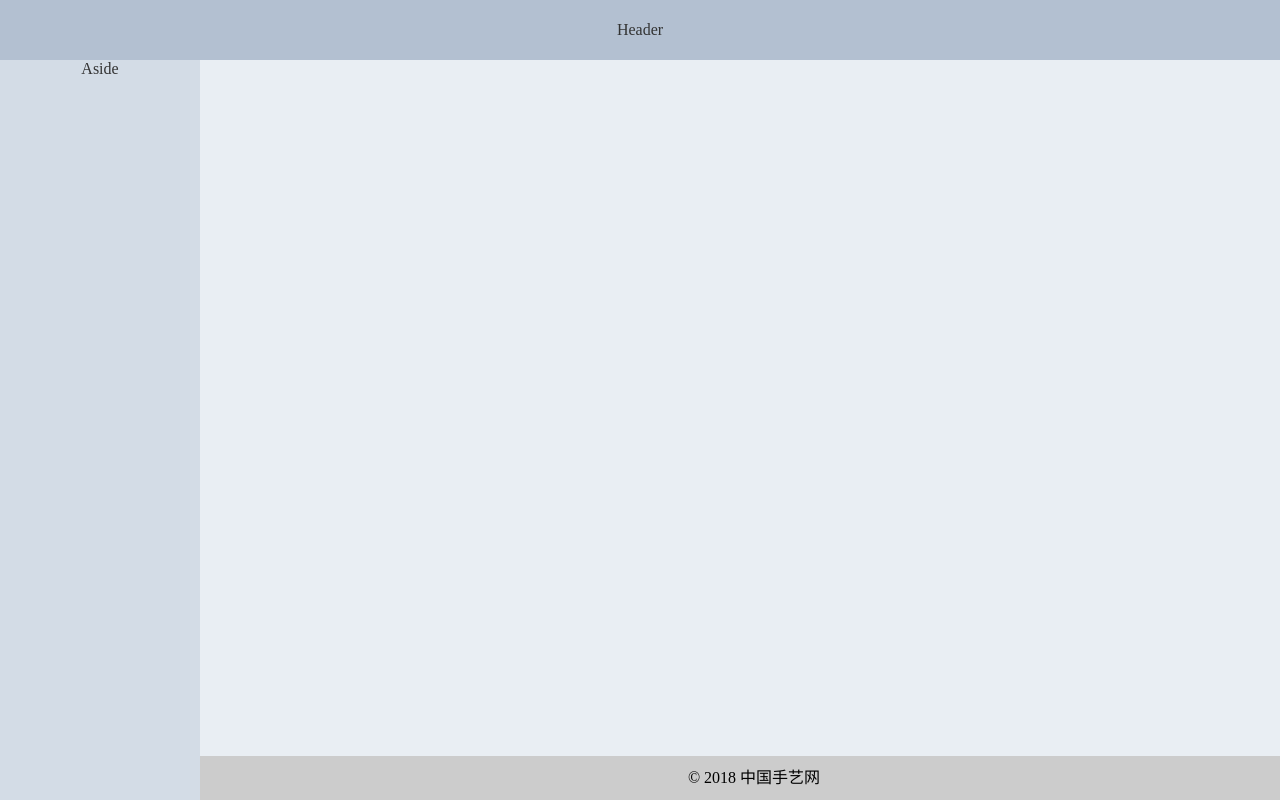
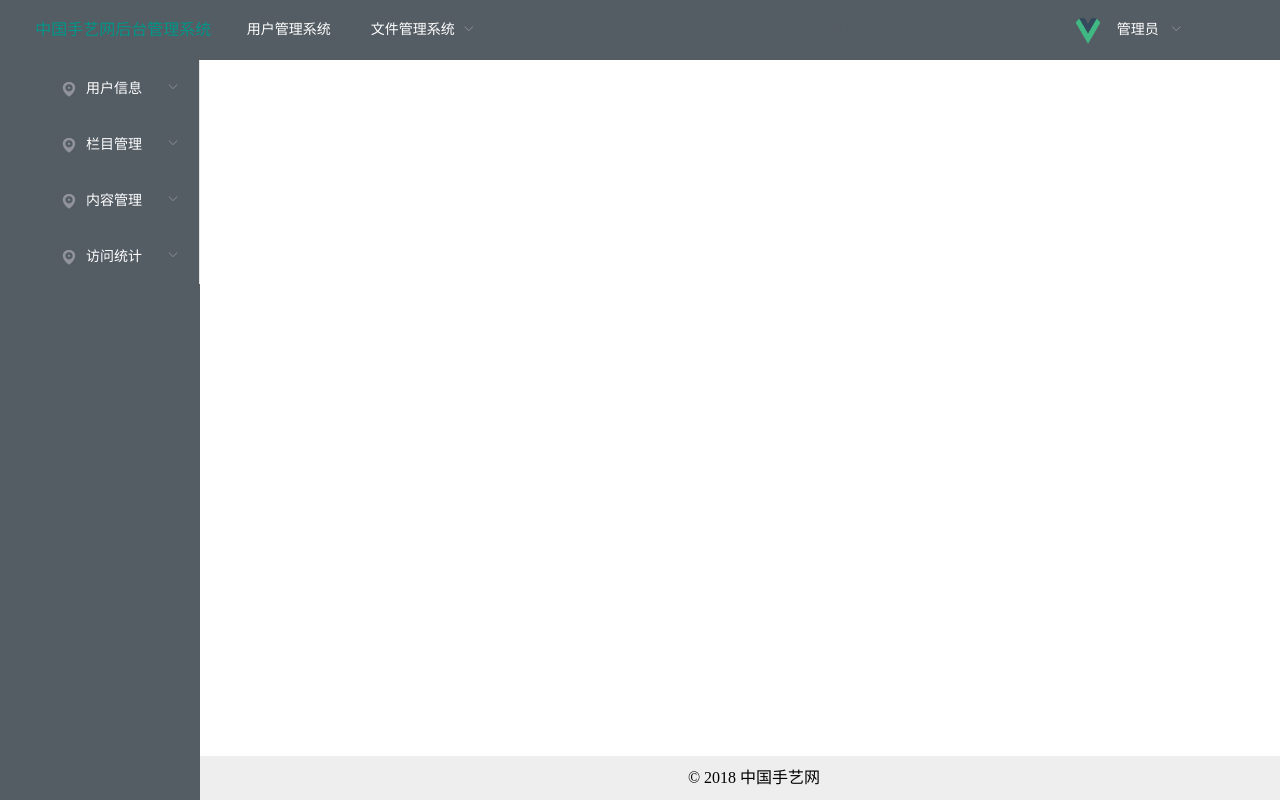
Before and after one commit to ultra-string/vue-culture-admin, a Vue app: page /#/index in a window 1280 px wide. Built offline with nearby package versions, Linux system fonts and the light colour scheme.

Commit message:
feat(menu): 完成导航栏布局

```diff
--- a/src/components/indexRouteView.vue
+++ b/src/components/indexRouteView.vue
@@ -1,9 +1,116 @@
 <template>
   <div class="index-route-view">
   	<el-container>
-	  <el-header>Header</el-header>
+	  <el-header>
+			<!-- 顶栏开始 -->
+			<el-row>
+				<el-col :span="4">
+					<div style="color: #009688">
+						中国手艺网后台管理系统
+					</div>
+				</el-col>
+				<el-col :span="8">
+					<div>
+						<el-menu
+							:default-active="activeIndex2"
+							class="el-menu-demo"
+							mode="horizontal"
+							background-color="#545c64"
+							text-color="#fff"
+							active-text-color="#ffd04b">
+							<el-menu-item index="11">用户管理系统</el-menu-item>
+							<el-submenu index="22">
+								<template slot="title">文件管理系统</template>
+								<el-menu-item index="22-1">图片/视频</el-menu-item>
+							</el-submenu>
+						</el-menu>
+					</div>
+				</el-col>
+				<el-col :span="8">
+					<div style="color: #545c64">111</div>
+				</el-col>
+				<el-col :span="4">
+					<el-menu
+							class="el-menu-demo"
+							mode="horizontal"
+							background-color="#545c64"
+							text-color="#fff"
+							active-text-color="#ffd04b">
+							<el-submenu  index="33">
+								<template slot="title">
+									<img style="height: 30px; width:30px; borderRadius: 100%;marginRight: 10px" src="@/assets/logo.png" alt="">
+										管理员
+									</template>
+								<el-menu-item index="33-1">基本资料</el-menu-item>
+								<el-menu-item index="33-2">安全设置</el-menu-item>
+							</el-submenu >
+							<el-menu-item index="44">退出</el-menu-item>
+						</el-menu>
+				</el-col>
+			</el-row>
+
+			<!-- 顶栏结束 -->
+		</el-header>
 	  <el-container>
-	    <el-aside width="200px" :style="{height: assideHeight+'px'}">Aside</el-aside>
+	    <el-aside width="200px" :style="{height: assideHeight+'px'}">
+					<!-- 边栏开始 -->
+						<el-menu
+							default-active="2"
+							@open="handleOpen"
+							@close="handleClose"
+							background-color="#545c64"
+							text-color="#fff"
+							active-text-color="#ffd04b">
+							<!-- 用户信息 -->
+							<el-submenu index="1">
+								<template slot="title">
+									<i class="el-icon-location"></i>
+									<span>用户信息</span>
+								</template>
+							</el-submenu>
+							<!-- 栏目管理 -->
+							<el-submenu index="2">
+								<template slot="title">
+									<i class="el-icon-location"></i>
+									<span>栏目管理</span>
+								</template>
+								<el-menu-item-group>
+									<el-menu-item index="2-1">网站结构</el-menu-item>
+									<el-menu-item index="2-2">浮窗配置</el-menu-item>
+									<el-menu-item index="2-3">banner</el-menu-item>
+									<el-menu-item index="2-4">二维码</el-menu-item>
+									<el-menu-item index="2-5">新媒体</el-menu-item>
+								</el-menu-item-group>
+							</el-submenu>
+							<!-- 内容管理 -->
+							<el-submenu index="3">
+								<template slot="title">
+									<i class="el-icon-location"></i>
+									<span>内容管理</span>
+								</template>
+								<el-menu-item-group>
+									<el-menu-item index="3-1">文章管理</el-menu-item>
+									<el-menu-item index="3-2">头条</el-menu-item>
+									<el-menu-item index="3-3">专题策划</el-menu-item>
+									<el-menu-item index="3-4">广告</el-menu-item>
+									<el-menu-item index="3-5">官方信息</el-menu-item>
+								</el-menu-item-group>
+							</el-submenu>
+							<!-- 访问统计 -->
+							<el-submenu index="4">
+								<template slot="title">
+									<i class="el-icon-location"></i>
+									<span>访问统计</span>
+								</template>
+								<el-menu-item-group>
+									<el-menu-item index="4-1">访问总量</el-menu-item>
+									<el-menu-item index="4-2">菜单访问量</el-menu-item>
+									<el-menu-item index="4-3">文章访问量</el-menu-item>
+								</el-menu-item-group>
+							</el-submenu>
+						</el-menu>
+					<!-- 边栏结束 -->
+			</el-aside>
 	    <el-main>
 			<router-view></router-view>
 			<div class="footer-name">© 2018 中国手艺网</div>
@@ -26,27 +133,34 @@ export default {
   	let height = document.documentElement.clientHeight - 60;
   	console.log(height)
   	this.assideHeight = height;
-  }
+  },
+	methods: {
+		handleOpen(key, keyPath) {
+			console.log(key, keyPath);
+		},
+		handleClose(key, keyPath) {
+			console.log(key, keyPath);
+		}
+	}
 }
 </script>
 
 <!-- Add "scoped" attribute to limit CSS to this component only -->
-<style lang="scss" scoped>
+<style lang="scss">
 .index-route-view{
 	.el-header{
-		background-color: #B3C0D1;
+		background-color: #545c64;
 	    color: #333;
 	    text-align: center;
 	    line-height: 60px;
 	}
 	.el-aside {
-	    background-color: #D3DCE6;
+	    background-color: #545c64;
 	    color: #333;
 	    text-align: center;
 	}
   	.el-main {
-	    background-color: #E9EEF3;
-	    color: #fff;
+	    background-color: #fff;
 	    text-align: center;
 	    line-height: 160px;
 	    position: relative;
@@ -56,7 +170,7 @@ export default {
 	    	bottom: 0;
 	    	left: 0;
 	    	padding-left: 14px;
-	    	background: #ccc;
+	    	background: #eee;
 	    	width: 100%;
 	    	color: #000;
 	    }
```
